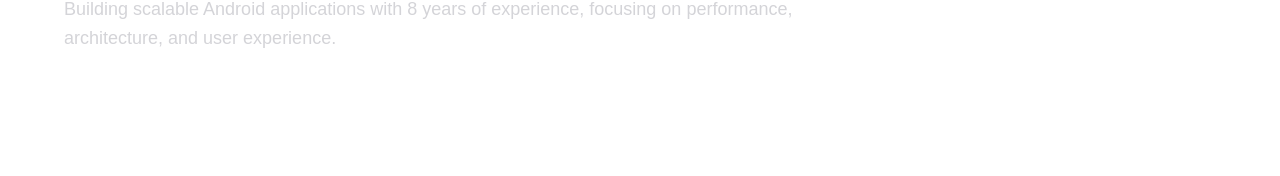
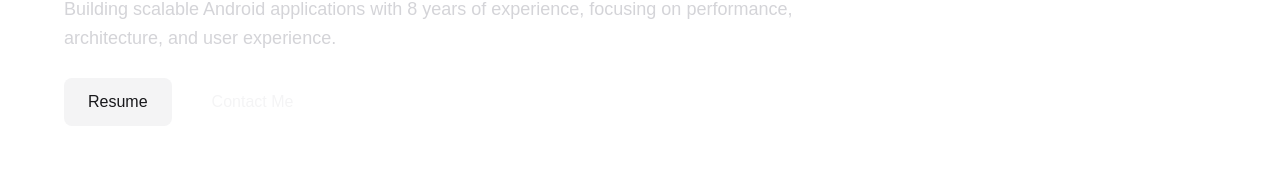
Before and after one commit to Anand0581/anand-portfolio, a Next.js app: page / in a window 1280 px wide. Shown: the part 289-465 px from the top of the page. Built offline with nearby package versions, Linux system fonts and the light colour scheme.

Commit message:
feat(hero): implement hero actions

```diff
--- a/components/sections/Hero.tsx
+++ b/components/sections/Hero.tsx
@@ -13,6 +13,10 @@ export default function Hero() {
                             experience, focusing on performance, architecture, and
                             user experience.
                         </p>
+                        <div className="flex gap-4">
+                            <button className="px-6 py-3 bg-zinc-100 text-zinc-900 rounded-lg font-medium">Resume</button>
+                            <button className="px-6 py-3 text-zinc-100 font-medium">Contact Me</button>
+                        </div>
                     </div>
                 </div>
             </Container>
```
